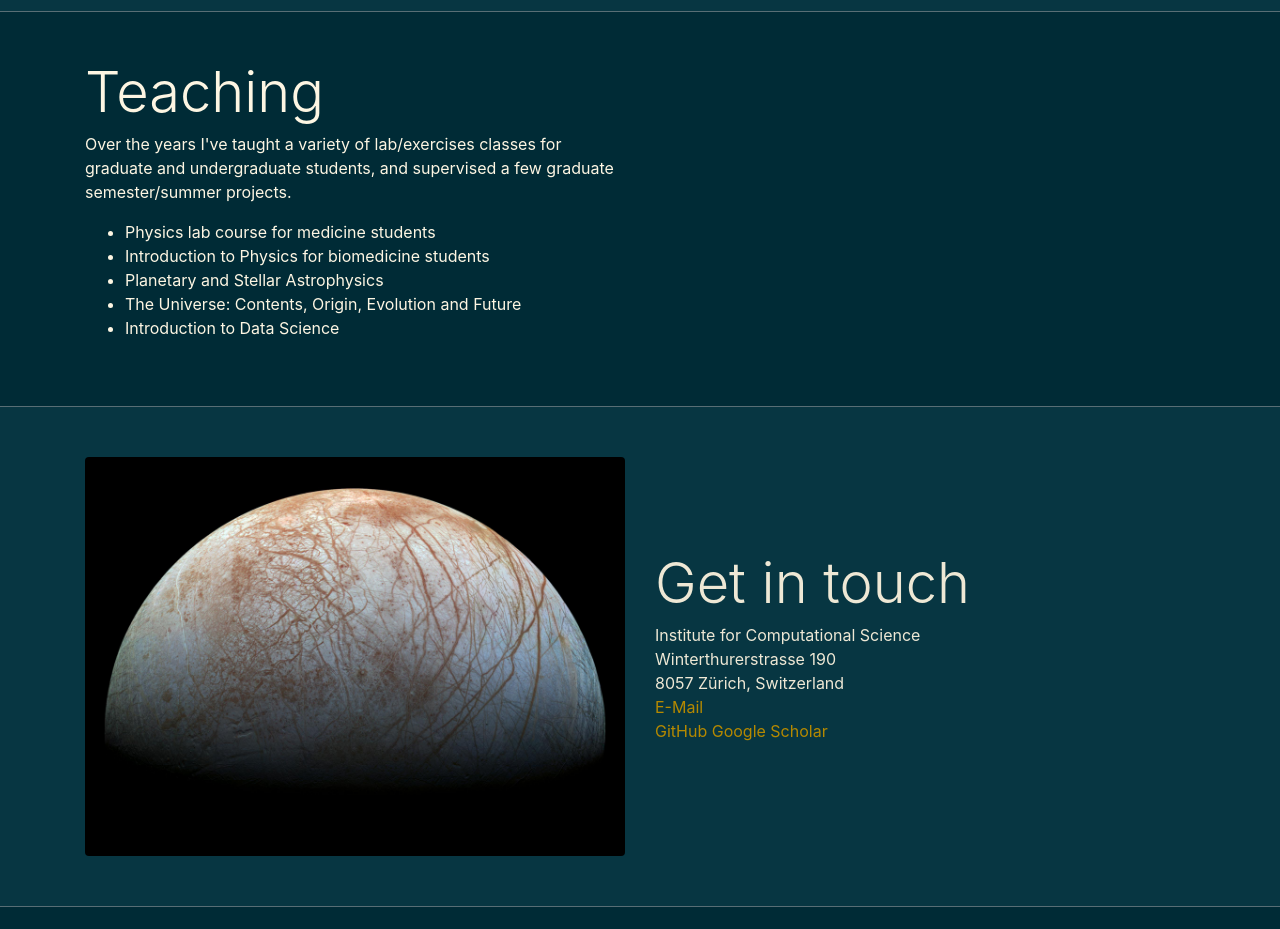
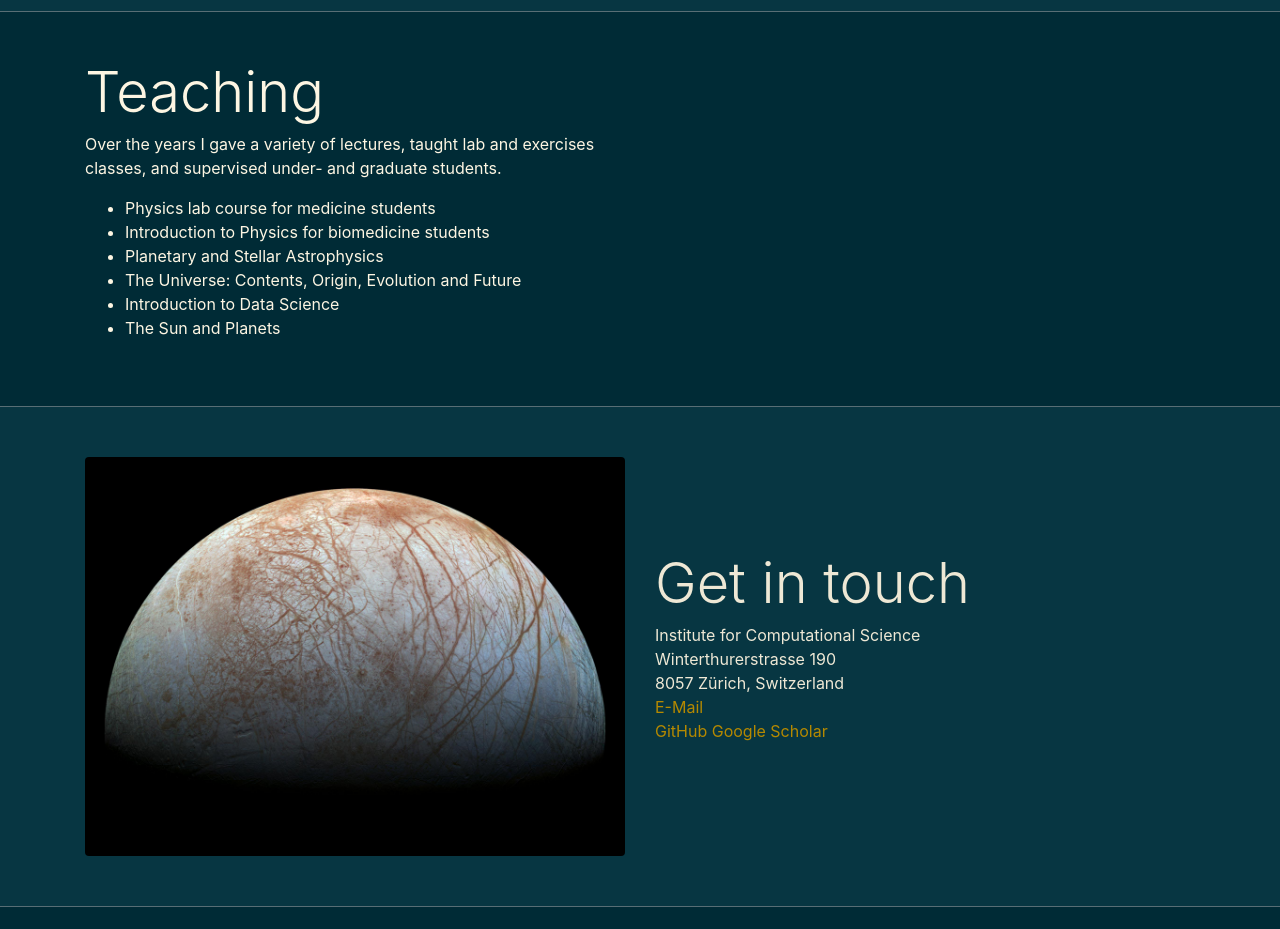
Before and after one commit to tiny-hippo/tiny-hippo.github.io, a website: page index.html in a window 1280 px wide. Shown: the part 2520-3449 px from the top of the page. Drawn offline with Linux system fonts and the light colour scheme.

Commit message:
Update teaching

```diff
--- a/index.html
+++ b/index.html
@@ -125,13 +125,14 @@
           <div class="row-md-6">
             <div class="p-6">
               <h2 class="display-4">Teaching</h2>
-              <p>Over the years I've taught a variety of lab/exercises classes for graduate and undergraduate students, and supervised a few graduate semester/summer projects.
+              <p>Over the years I gave a variety of lectures, taught lab and exercises classes, and supervised under- and graduate students.
                 <ul>
                   <li>Physics lab course for medicine students</li>
                   <li>Introduction to Physics for biomedicine students</li>
                   <li>Planetary and Stellar Astrophysics</li>
                   <li>The Universe: Contents, Origin, Evolution and Future</li>
                   <li>Introduction to Data Science</li>
+                  <li>The Sun and Planets</li>
                 </ul>
               </p>
             </div>
```
